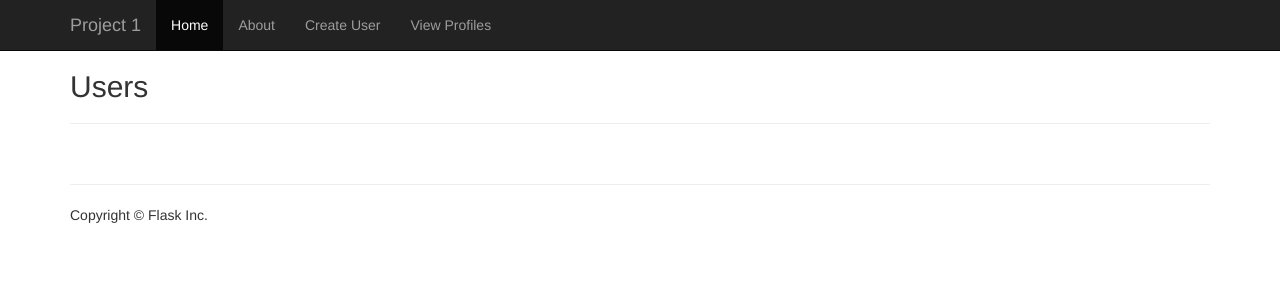
After one commit to kingdami/info3180-project1, a Flask app: template app/templates/profiles.html in a window 1280 px wide. The commit adds this page. Shown: the top 300 px of the page. Run offline with Flask 2, Linux system fonts and the light colour scheme; the template is opened without the code that fills it, so the values that code supplies are empty; parts of the project's set-up code (start-up, migrations or seed data) failed here and were passed over; some libraries are stand-ins or nearby versions.

Commit message:
Final Commit

```diff
--- a/app/models.py
+++ b/app/models.py
@@ -1,7 +1,7 @@
 from . import db
 
 class UserProfile(db.Model):
-    id = db.Column(db.String(50), primary_key=True, unique=True)
+    user_id = db.Column(db.String(50), primary_key=True, unique=True)
     first_name = db.Column(db.String(80))
     last_name = db.Column(db.String(80))
     username = db.Column(db.String(80), unique=True)
--- a/app/static/css/app.css
+++ b/app/static/css/app.css
@@ -1,3 +1,18 @@
 body {
     padding-top: 50px;
 }
+
+
+.img {
+    display: inline-block;
+    vertical-align: top;
+}
+
+ul {
+    list-style: none;
+}
+
+.profile{
+    padding: 10px;
+    border-bottom: 2px solid black;
+}
--- a/app/templates/header.html
+++ b/app/templates/header.html
@@ -13,10 +13,9 @@
           <ul class="nav navbar-nav">
             <li class="active"><a href="{{ url_for('home') }}">Home</a></li>
             <li><a href="{{ url_for('about') }}">About</a></li>
-          </ul>
+            <li><a href="{{ url_for('profile') }}">Create User</a></li>
+            <li><a href="{{ url_for('profiles') }}">View Profiles</a></li>
 
-          <ul class="nav navbar-nav navbar-right">
-            <li class="active"><a href="{{ url_for('profile') }}">Create User</a></li>
           </ul>
         </div><!--/.nav-collapse -->
       </div>
--- a/app/templates/home.html
+++ b/app/templates/home.html
@@ -2,6 +2,7 @@
 
 {% block main %}
 <h1 class="page-header">Project 1 IINFO3180</h1>
+{% include 'flash_messages.html' %}
 <p class="lead">This project shows profiles<br/>
 All you get are these files and mostly barebones HTML/CSS files.</p>
 {% endblock %}
--- /dev/null
+++ b/app/templates/profiles.html
@@ -0,0 +1,28 @@
+{% extends 'base.html' %}
+{% block main %}
+<h2> Users </h2><hr/>
+
+
+    {% for user in users %}
+    <div class="profile">
+        <div class = "img">
+            <img id="{{ user.firstname }}" src="url_for({{ user.dp }})" alt= "{{ user.firstname }}"  width="120" height="120"></img>
+        </div>
+        <div class="img">
+            <h3> {{ user.firstname }}  {{ user.lastname }}</h3>
+            <ul>
+                <li> <strong>Profile created on:</strong> {{ user.date_created }}</li>
+                <br/>
+                <li> <strong>Username: </strong> {{ user.username }}</li>
+                <li> <strong>User ID: </strong> {{ user.user_id }}</li>
+                <li> <strong>Gender: </strong> {{ user.gender }}</li>
+                <li> <strong>Age: </strong> {{ user.age }}</li><br/>
+                <li><p> {{ user.bio }}</p></li>
+            </ul>
+        </div>
+    </div>
+
+    {% endfor %}
+</ul><br/>
+
+{% endblock %}
--- a/app/views.py
+++ b/app/views.py
@@ -9,7 +9,7 @@ from app import app, db
 from flask import render_template, request, redirect, url_for, flash
 from models import UserProfile
 from forms import UserForm
-import time
+import time, os
 from werkzeug.utils import secure_filename
 
 ###
@@ -31,11 +31,10 @@ def profile():
     form = UserForm()
 
     if request.method == 'POST':
-
+        filefolder = app.config['UPLOAD_FOLDER']
         try:
             # Get validated data from form
-
-            uid = str(request.form['firstname']) + str(request.form['username']) + str(request.form['age'])
+            uid = str(request.form['lastname']) + str(request.form['firstname']) + str(request.form['age'])
             fname = request.form['firstname']
             lname = request.form['lastname']
             gender = request.form['gender']
@@ -49,24 +48,41 @@ def profile():
             date = time.strftime("%m/%d/%Y")
 
             dpname= secure_filename(dp.filename)
-            dst = "/static/uploads/"+ dpname
+            dst = filefolder + dpname
 
 
             # save user to database
-            user = UserProfile(uid, fname, lname, usr, age, gender, bio, dst, date)
-            print ("test")
+            user = UserProfile(user_id =uid, first_name=fname, last_name=lname, username=usr, age=age, gender=gender, bio=bio, dp= dst, date_created=date)
+
             db.session.add(user)
             db.session.commit()
 
-            dp.save("./app"+dst)
 
-            flash('User successfully added')
-            return redirect(url_for('home'))
+            dp.save(os.path.join(filefolder,dpname))
+
+            flash('User successfully added', 'success')
+            next = request.args.get('next')
+            return render_template('home.html')
         except:
-            flash("Unsuccessful. Try again.")
+            flash("Unsuccessful. Try again.", 'danger')
             return render_template('profile.html', form=form)
     else:
         return render_template('profile.html', form=form)
+
+@app.route("/profiles", methods=["GET", "POST"])
+def profiles():
+    if request.method == "GET":
+        user = UserProfile.query.all()
+
+    return render_template("profiles.html", users= user)
+
+@app.route("/profile/<userid>", methods=["GET","POST"])
+def userProfile(userid):
+    if request.method=="GET":
+        user = UserProfile.query.filter_by(user_id=userid).first()
+        if user is not None:
+            return render_template('profiles.html', users = user)
+
 
 ###
 # The functions below should be applicable to all Flask apps.
```
Also changed, not shown: migrations/versions/58d72554ee1e_.py (added, +34 -0 lines), app/static/uploads/study.png (added).
